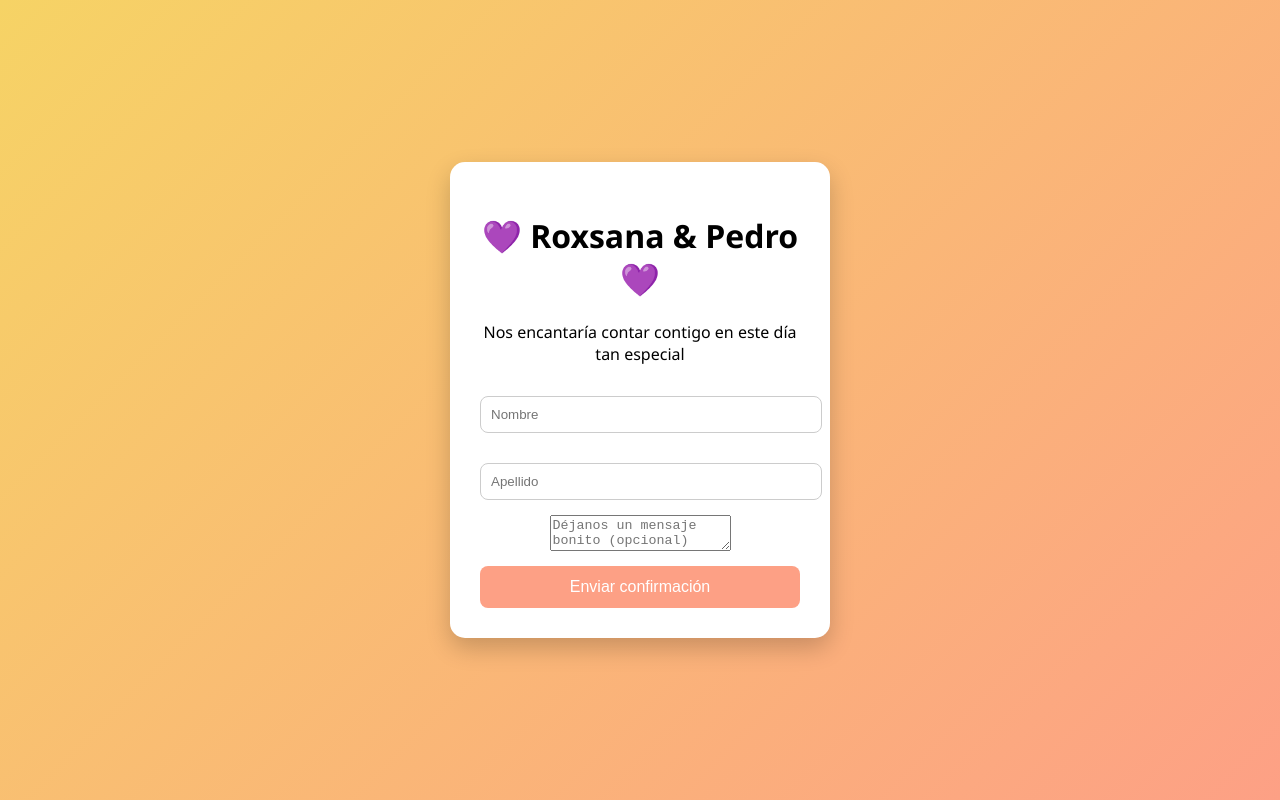
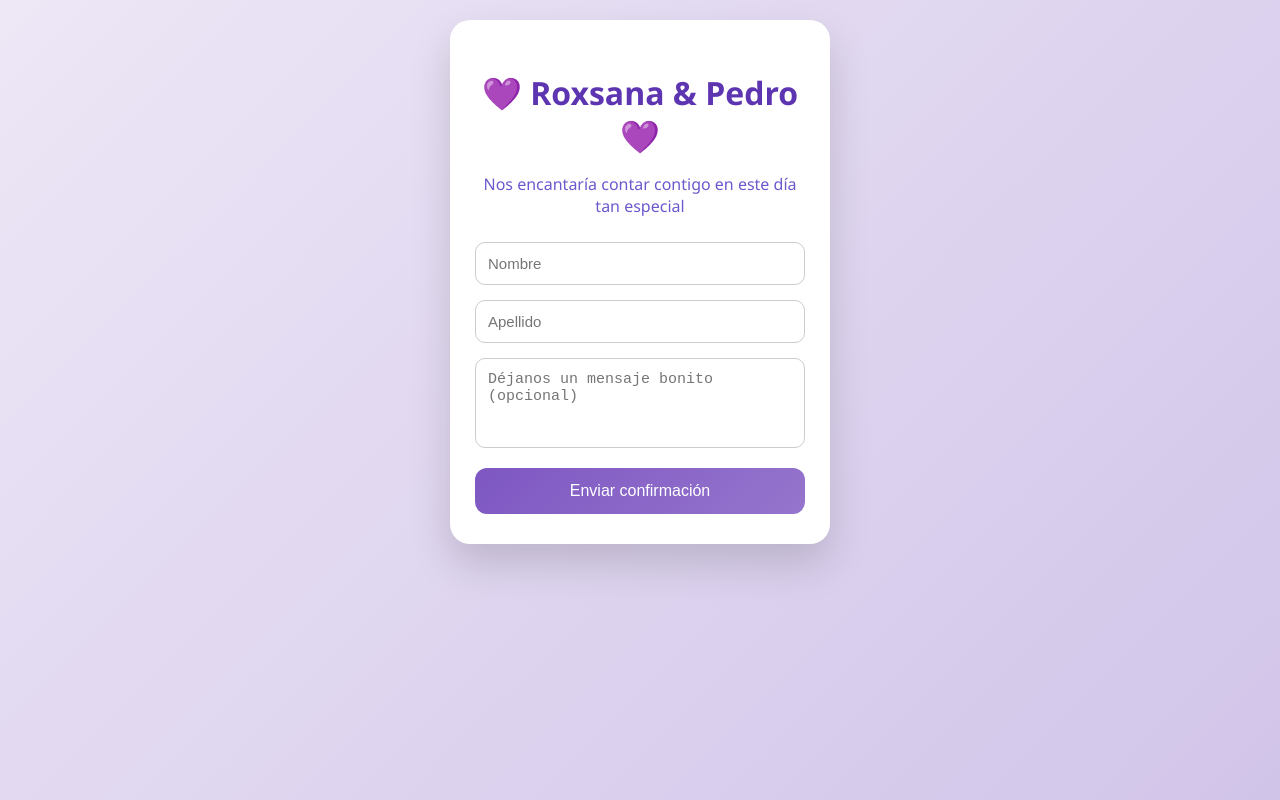
Before and after one commit to blackbirdtxt/confirmacion_boda, a plain HTML site: page index.html in a window 1280 px wide. Drawn offline with Linux system fonts and the light colour scheme.

Commit message:
Refactor styles for improved layout and design

```diff
--- a/styles.css
+++ b/styles.css
@@ -1,57 +1,87 @@
+
+* {
+  box-sizing: border-box;
+}
 
 body {
+  margin: 0;
   font-family: 'Segoe UI', sans-serif;
-    background: linear-gradient(135deg, #f6d365, #fda085);
+  background: linear-gradient(135deg, #ede7f6, #d1c4e9);
+  min-height: 100vh;
+}
+
+.container {
   display: flex;
   justify-content: center;
   align-items: center;
-    height: 100vh;
-    margin: 0;
+  padding: 20px;
 }
 
 .card {
   background: white;
-    padding: 30px;
-    border-radius: 15px;
+  width: 100%;
+  max-width: 380px;
+  padding: 30px 25px;
+  border-radius: 20px;
+  box-shadow: 0 20px 40px rgba(0,0,0,0.15);
   text-align: center;
-    width: 320px;
-    box-shadow: 0 10px 25px rgba(0,0,0,0.2);
 }
 
-input {
+h1 {
+  color: #5e35b1;
+  margin-bottom: 10px;
+}
+
+.subtitle {
+  color: #6a5acd;
+  margin-bottom: 25px;
+}
+
+input, textarea {
   width: 100%;
-    padding: 10px;
-    margin: 15px 0;
-    border-radius: 8px;
+  padding: 12px;
+  margin-bottom: 15px;
+  border-radius: 10px;
   border: 1px solid #ccc;
+  font-size: 15px;
+}
+
+textarea {
+  resize: none;
+  height: 90px;
 }
 
 button {
   width: 100%;
-    padding: 12px;
+  padding: 14px;
   border: none;
-    border-radius: 8px;
+  border-radius: 12px;
   font-size: 16px;
+  background: linear-gradient(135deg, #7e57c2, #9575cd);
+  color: white;
   cursor: pointer;
-    background: #fda085;
-    color: white;
-    margin-top: 10px;
+  transition: transform 0.2s ease, box-shadow 0.2s ease;
 }
 
-button.secondary {
-    background: #f6d365;
+button:hover {
+  transform: translateY(-2px);
+  box-shadow: 0 10px 20px rgba(0,0,0,0.2);
 }
 
-#contador {
-    margin-top: 15px;
-    font-size: 14px;
-    color: #555;
+.animate {
+  animation: fadeUp 1s ease;
+}
+
+@keyframes fadeUp {
+  from { opacity: 0; transform: translateY(30px); }
+  to { opacity: 1; transform: translateY(0); }
 }
 
 .popup {
   position: fixed;
   top: 0; left: 0;
-    width: 100%; height: 100%;
+  width: 100%;
+  height: 100%;
   background: rgba(0,0,0,0.5);
   display: flex;
   justify-content: center;
@@ -60,10 +90,15 @@ button.secondary {
 
 .popup-content {
   background: white;
-    padding: 25px;
-    border-radius: 12px;
+  padding: 30px;
+  border-radius: 20px;
   text-align: center;
-    width: 280px;
+  width: 85%;
+  max-width: 320px;
+}
+
+.popup-content h2 {
+  color: #5e35b1;
 }
 
 .hidden {
```
Lines whose indentation alone changed are shown as unchanged.
